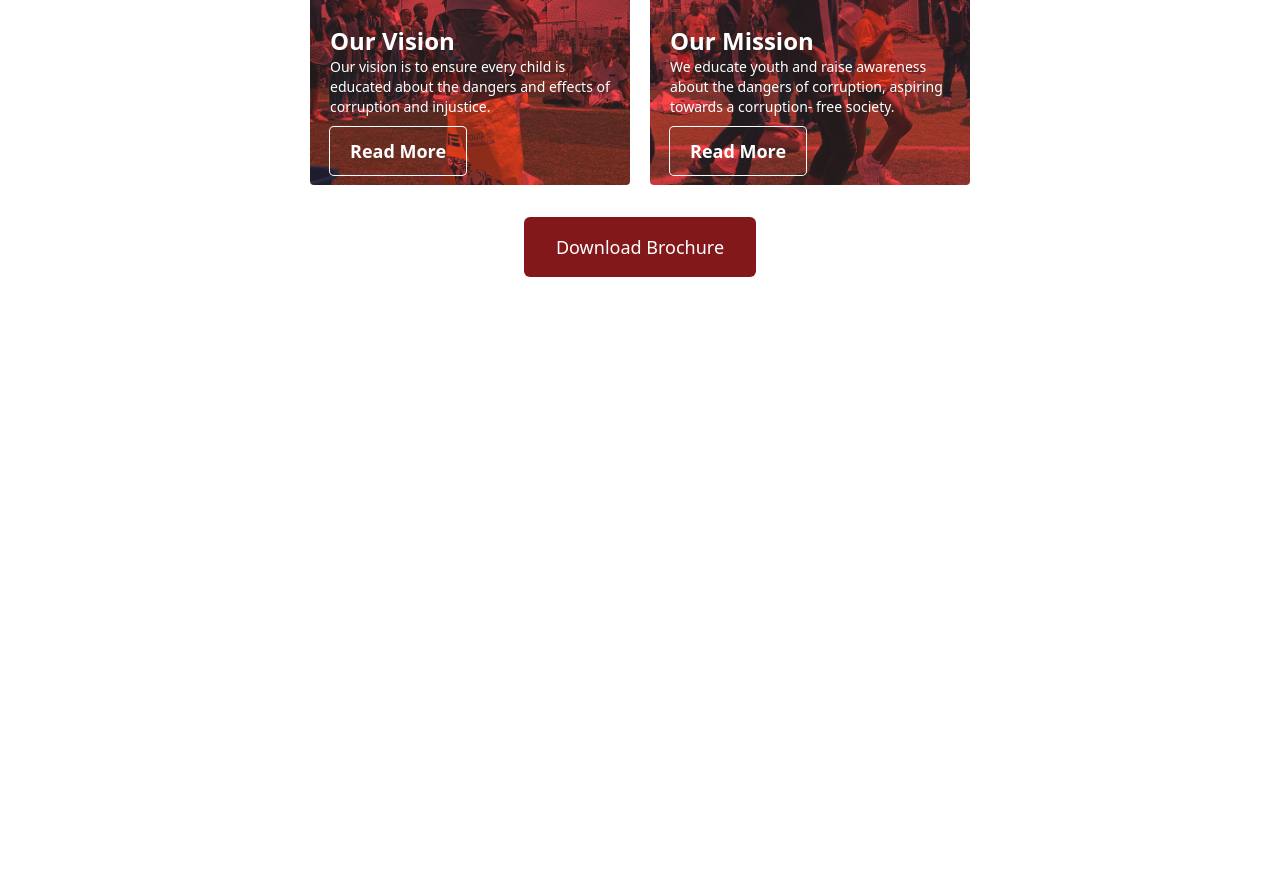
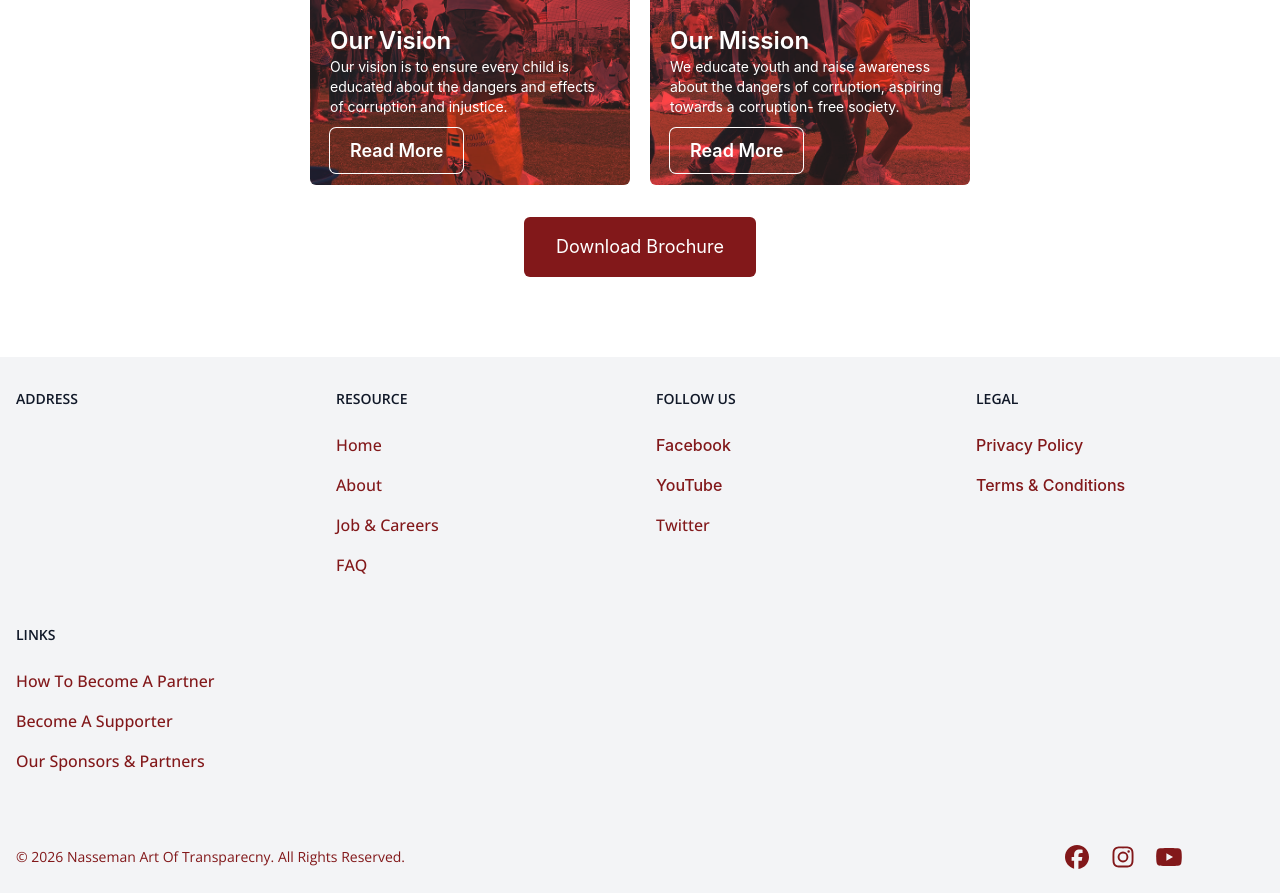
Before and after one commit to Gabriel-3191997/naft_website, a React (Vite) app: page / in a window 1280 px wide. Shown: the part 1580-2473 px from the top of the page. Before the commit the page ends 2241 px from the top, so only its background shows below. Built offline with nearby package versions, Linux system fonts and the light colour scheme.

Commit message:
footer updated

```diff
--- a/package.json
+++ b/package.json
@@ -14,6 +14,8 @@
     "@fortawesome/fontawesome-svg-core": "^7.1.0",
     "@fortawesome/free-brands-svg-icons": "^7.1.0",
     "@fortawesome/react-fontawesome": "^3.1.1",
+    "@material-tailwind/react": "^2.1.10",
+    "flowbite": "^4.0.1",
     "react": "^19.2.0",
     "react-dom": "^19.2.0",
     "react-responsive-carousel": "^3.2.23",
--- a/src/App.css
+++ b/src/App.css
@@ -1,5 +1,7 @@
 @import url('https://fonts.googleapis.com/css2?family=Open+Sans:wght@300;400;500;600;700;800&display=swap');
 @import "tailwindcss";
+@import "flowbite/src/themes/default";
+
 
 /* Google font -> Open Sans */
 body {
--- a/src/components/footer.jsx
+++ b/src/components/footer.jsx
@@ -1,14 +1,88 @@
 import React from 'react';
-
+import SocialmediaIcons from '../components/socialmedia-icons';
 class Footer extends React.Component{
 
   render(){
 
     return(
       <>
-      <div className="bg-white flex flex-wrap h-96">
 
+
+<footer class="bg-gray-100">
+    <div class="mx-auto w-full max-w-screen-xl">
+      <div class="grid grid-cols-2 gap-8 px-4 py-6 lg:py-8 md:grid-cols-4">
+        <div>
+          <h2 class="mb-6 text-sm font-semibold text-heading uppercase">address</h2>
+        </div>
+        <div>
+            <h2 class="mb-6 text-sm font-semibold text-heading uppercase">resource</h2>
+            <ul class="text-body font-medium">
+              <li class="mb-4">
+                  <a href="#" class="text-red-900 capitalize">home</a>
+              </li>
+                <li class="mb-4">
+                    <a href="#" class="text-red-900">About</a>
+                </li>
+                <li class="mb-4">
+                    <a href="#" class=" capitalize text-red-900">job &amp; Careers</a>
+                </li>
+                <li class="mb-4">
+                    <a href="#" class="text-red-900 uppercase">faq</a>
+                </li>
+            </ul>
+        </div>
+        <div>
+            <h2 class="mb-6 text-sm font-semibold text-heading uppercase">follow us</h2>
+            <ul class="text-body font-medium">
+                <li class="mb-4">
+                    <a href="#" class="text-red-900 font-sans capitalize">facebook</a>
+                </li>
+                <li class="mb-4">
+                    <a href="#" class="text-red-900 capitalize font-sans">youTube</a>
+                </li>
+                <li class="mb-4">
+                    <a href="#" class="capitalize text-red-900">twitter</a>
+                </li>
+
+            </ul>
+        </div>
+        <div>
+            <h2 class="mb-6 text-sm font-semibold text-heading uppercase">Legal</h2>
+            <ul class="text-body font-medium">
+                <li class="mb-4">
+                    <a href="#" class="capitalize text-red-900 font-sans">privacy policy</a>
+                </li>
+                <li class="mb-4">
+                    <a href="#" class="text-red-900 capitalize font-sans">terms &amp; conditions</a>
+                </li>
+            </ul>
+        </div>
+        <div>
+            <h2 class="mb-6 text-sm font-semibold text-heading uppercase">links</h2>
+            <ul class="text-body font-medium">
+                <li class="mb-4">
+                    <a href="#" class="capitalize text-red-900">how to become a partner</a>
+                </li>
+                <li class="mb-4">
+                    <a href="#" class="capitalize text-red-900">become a supporter</a>
+                </li>
+                <li class="mb-4">
+                    <a href="#" class="capitalize text-red-900">our sponsors &amp; partners</a>
+                </li>
+            </ul>
+        </div>
+    </div>
+    <div class="px-4 py-6 bg-light md:flex md:items-center md:justify-between">
+        <span class="text-sm text-body sm:text-center text-red-900">© 2026 <a href="#" className="text-red-900 capitalize">nasseman art of transparecny</a>. All Rights Reserved.
+        </span>
+        <div class="flex mt-4 sm:justify-center md:mt-0 space-x-2 rtl:space-x-reverse">
+
+          <SocialmediaIcons/>
+          </div>
       </div>
+    </div>
+</footer>
+
       </>
     )
   }
--- a/src/components/section.jsx
+++ b/src/components/section.jsx
@@ -37,7 +37,7 @@ class Section extends React.Component{
         </div>
       </div>
       {/* Download Brochure */}
-      <div className="flex flex-wrap justify-center pt-8 bg-white">
+      <div className="flex flex-wrap justify-center pt-8 bg-white mb-20">
         <a href="#" className="bg-red-900 py-4 px-8 rounded-md border-0 text-white text-center font-sans text-lg capitalize">
           download brochure
         </a>
```
Also changed, not shown: 1 other file (tests, documents, lock files or other folders).
